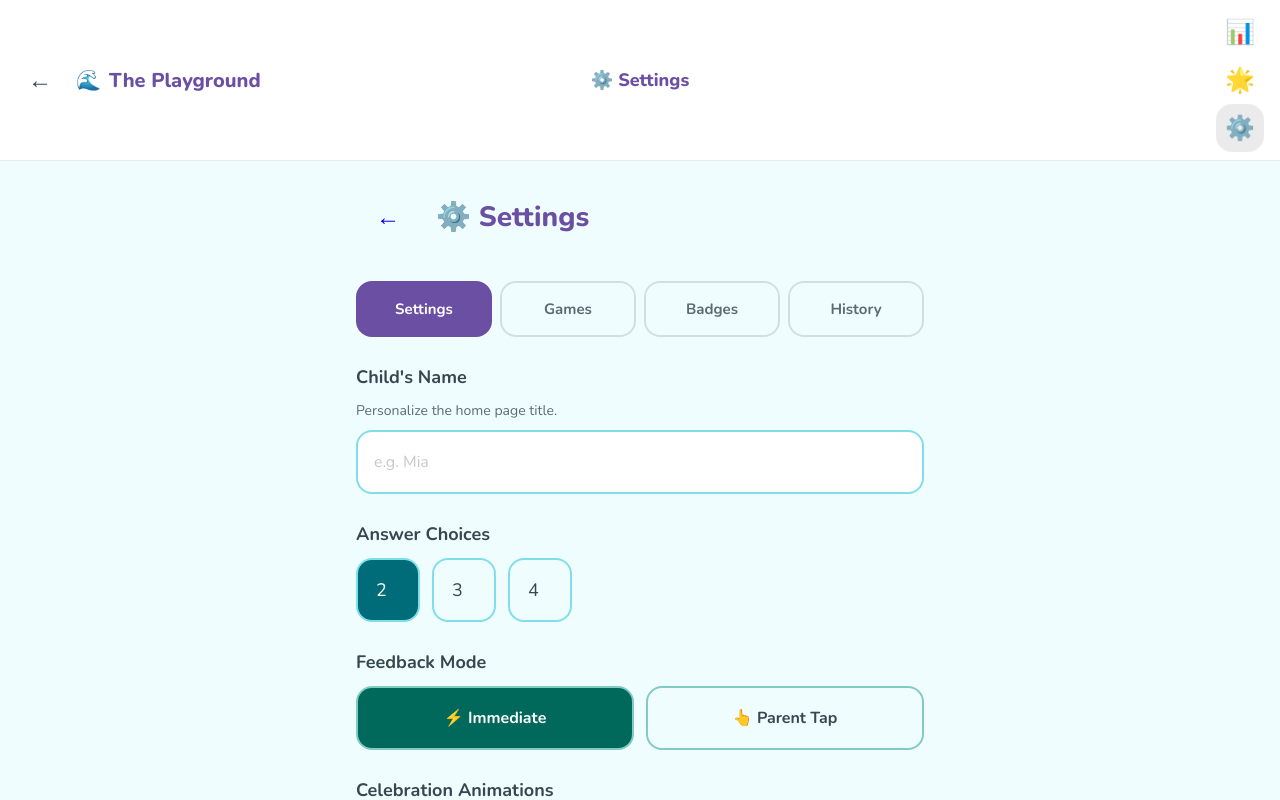
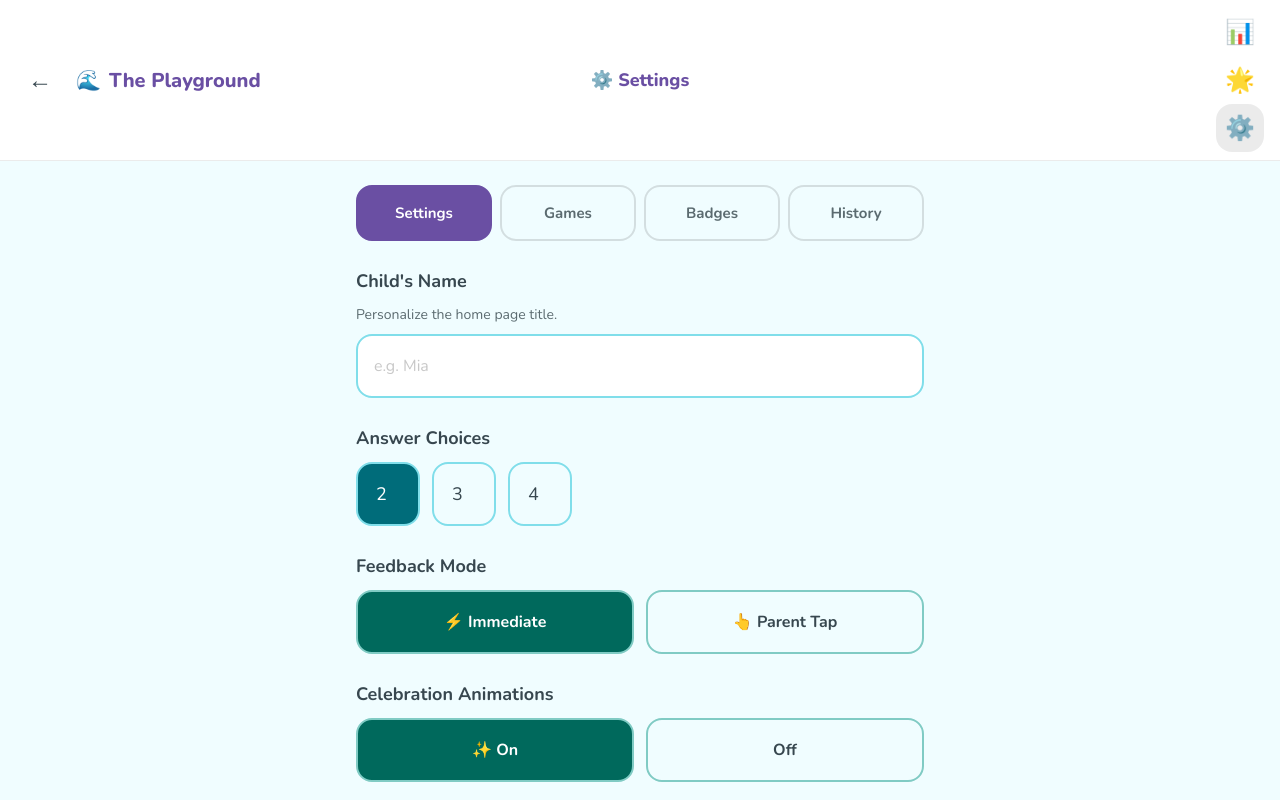
Before and after one commit to jasonkryst/ThePlayground, a React (Vite) app: page /admin in a window 1280 px wide. Shown: the top 800 px of the page. Built offline with nearby package versions, Linux system fonts and the light colour scheme.

Commit message:
refactor(admin): drop page chrome now owned by AppShell
Co-Authored-By: Claude Fable 5 <noreply@anthropic.com>

```diff
--- a/src/admin/AdminPage.css
+++ b/src/admin/AdminPage.css
@@ -1,29 +1,4 @@
-.admin { min-height: 100vh; padding: 24px 16px; max-width: 600px; margin: 0 auto; }
-
-.admin__header {
-  display: flex;
-  align-items: center;
-  gap: 16px;
-  margin-bottom: 32px;
-}
-
-.admin__back {
-  font-size: 24px;
-  text-decoration: none;
-  min-width: 64px;
-  min-height: 64px;
-  display: flex;
-  align-items: center;
-  justify-content: center;
-  border-radius: var(--radius-button);
-  transition: background 0.15s;
-}
-
-.admin__back:hover { background: rgb(0 0 0 / 6%); }
-.admin__back:focus { outline: none; }
-.admin__back:focus-visible { outline: 3px solid var(--color-lavender); outline-offset: 3px; }
-
-.admin__title { font-size: 28px; font-weight: 800; color: var(--color-lavender-dark); }
+.admin { max-width: 600px; padding: 24px 16px; margin: 0 auto; }
 
 .admin__tabs {
   display: flex;
--- a/src/admin/AdminPage.jsx
+++ b/src/admin/AdminPage.jsx
@@ -1,5 +1,4 @@
 import { useState, useEffect, useRef } from 'react'
-import { Link } from 'react-router-dom'
 import { useTranslation } from 'react-i18next'
 import useSettings from '../hooks/useSettings'
 import useScores from '../hooks/useScores'
@@ -17,8 +16,6 @@ export default function AdminPage({ manifests = [] }) {
   const { badgeData } = useBadges()
 
   const [activeTab, setActiveTab] = useState('settings')
-  const titleRef = useRef(null)
-  useEffect(() => { titleRef.current?.focus() }, [])
 
   const [resetConfirming, setResetConfirming] = useState(false)
   const resetConfirmTimeoutRef = useRef(null)
@@ -99,13 +96,7 @@ export default function AdminPage({ manifests = [] }) {
 
   return (
     <div className="admin">
-      <main>
-        <div className="admin__header">
-          <Link to="/" className="admin__back" aria-label={t('admin.back')}>←</Link>
-          <h1 className="admin__title" tabIndex={-1} ref={titleRef}>{t('admin.title')}</h1>
-        </div>
-
-        <div className="admin__tabs" role="tablist" aria-label={t('admin.title')}>
+      <div className="admin__tabs" role="tablist" aria-label={t('admin.title')}>
           {tabs.map(tab => (
             <button
               key={tab.id}
@@ -472,7 +463,6 @@ export default function AdminPage({ manifests = [] }) {
             <ScoreHistory scores={getAllScores()} />
           </div>
         )}
-      </main>
     </div>
   )
 }
--- a/src/i18n/en.json
+++ b/src/i18n/en.json
@@ -90,7 +90,6 @@
   },
   "admin": {
     "localeHeading": "Language",
-    "back": "Back to dashboard",
     "title": "⚙️ Settings",
     "childNameHeading": "Child's Name",
     "childNameHint": "Personalize the home page title.",
```
Also changed, not shown: 1 other file (tests, documents, lock files or other folders).
